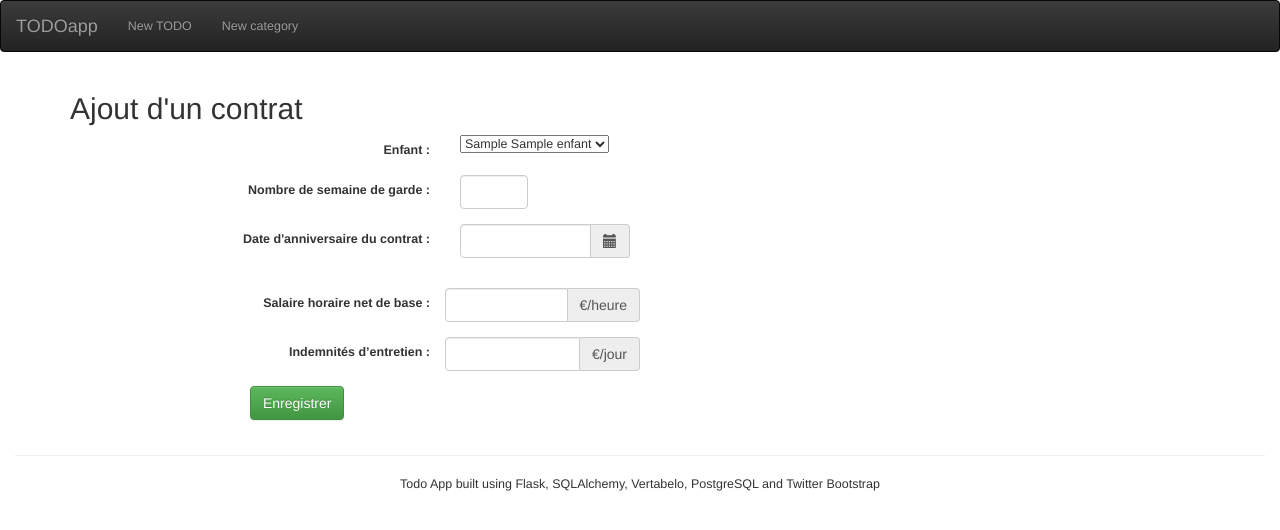
After one commit to CirdanTelrunya/bann, a Flask app: page /ajout-contrat in a window 1280 px wide. The commit adds this page. Shown: the top 530 px of the page. Run offline with Flask 2, Linux system fonts and the light colour scheme; tables that the repository leaves empty hold one stand-in row (values such as "Sample post"); parts of the project's set-up code (start-up, migrations or seed data) failed here and were passed over; some libraries are stand-ins or nearby versions.

Commit message:
Add table to horaire. Add new contract

```diff
--- a/app/templates/layout.html
+++ b/app/templates/layout.html
@@ -13,41 +13,16 @@
 
     <script src="/static/js/jquery-2.1.3.js"></script>
     <script src="/static/js/moment.min.js"></script>
+    <script src="/static/js/fr.js"></script>
     <script src="/static/js/bootstrap.js"></script>
     <script src="/static/js/bootstrap-select.js"></script>
-    <script src="/static/js/bootstrap-datetimepicker.min.js" />
+    <script src="/static/js/bootstrap-datetimepicker.min.js"></script>
     <script>
         $(document).ready(function () {
             $('.selectpicker').selectpicker();
         })
     </script>
     <style type="text/css">
-
-        #rounded {
-            border: 2px solid #7087a1;
-            padding: 10px 20px;
-            background: #d8dcee;
-            border-radius: 10px;
-            max-width: 350px;
-        }
-
-         #category-table {
-            max-width: 300px;
-	    border: 0px;
-         }
-
-         #category-table tbody tr > td.success {
-             background-color: #8cbfee !important;
-        }
-        #todo-table {
-            max-width: 1000px;
-        }
-        #todo-table tbody tr.success {
-            background-color: #8cbfee !important;
-        }
-        form {
-            display: inline-block;
-        }
 	/* xs < 768 */
 	@media screen and (max-width: 767px) {
 	    body {
--- /dev/null
+++ b/app/templates/new-contract.html
@@ -0,0 +1,64 @@
+{% extends "layout.html" %}
+{% block content %}
+<div class="container">
+  <h2>Ajout d'un contrat</h2>
+  <form class="form-horizontal">
+    <div class="form-group">
+      <label class="control-label col-sm-4" for="enfant">Enfant&nbsp;:</label>
+      <div class="col-sm-8">
+        <select class="selectpicker" id="enfant" name="enfant" required>
+	  {% for enfant in enfants %}
+          <option value="{{ enfant.id }}">{{enfant.prenom}}&nbsp;{{enfant.nom}}</option>
+          {% endfor %}
+	</select>
+      </div>
+    </div>
+    <div class="form-group">
+      <label class="control-label col-sm-4" for="nbWeeks">Nombre de semaine de garde&nbsp;:</label>
+      <div class="col-sm-1">
+	<input type="number" min="0" max="52" name="nbWeeks" id="nbWeeks" class="form-control" />
+      </div>
+    </div>
+    <div class="form-group">
+      <label class="control-label col-sm-4" for="anniversaire">Date d'anniversaire du contrat&nbsp;:</label>
+
+      <div class="form-group">
+	<div class="col-sm-2">
+	  <div class='input-group date' id='datetimepicker1'>
+	    <input name="anniversaire" id="anniversaire" type='text' class="form-control" />
+	    <span class="input-group-addon">
+	      <span class="glyphicon glyphicon-calendar"></span>
+	    </span>
+	  </div>
+	</div>
+      </div>
+    </div>
+    <script type="text/javascript">
+      $(function () {
+	  $('#datetimepicker1').datetimepicker({locale: 'fr', viewMode: 'days', format: 'DD/MM/YYYY'});
+      });
+    </script>
+    <div class="form-group">
+      <label class="control-label col-sm-4" for="salaire">Salaire horaire net de base&nbsp;:</label>
+      <div class="input-group col-sm-2">
+	<input type="text" name="salaire" id="salaire" class="form-control" />
+	<span class="input-group-addon">€/heure</span>
+      </div>
+    </div>
+    <div class="form-group">
+      <label class="control-label col-sm-4" for="indemnite">Indemnités d’entretien&nbsp;:</label>
+      <div class="input-group col-sm-2">
+	<input type="text" name="indemnite" id="indemnite" class="form-control" />
+	<span class="input-group-addon">€/jour</span>
+      </div>
+    </div>
+    <div class="form-group">
+      <!-- <div class="col-sm-offset-2 col-sm-10"> -->
+      <div class="col-sm-offset-2">
+	<button type="submit" class="btn btn-success">Enregistrer</button>
+      </div>
+    </div>
+  </form>
+</div>
+
+{% endblock %}
--- a/app/views/main.py
+++ b/app/views/main.py
@@ -72,3 +72,10 @@ def test_horaire():
             return '<h1>Hello World</h1><br />'+request.form['submit']
     else:
         return render_template('horaire.html')
+
+@app.route('/ajout-contrat', methods=['GET', 'POST'])
+def add_contract():
+    if request.method == 'POST':
+        return render_template('new-contract.html')
+    else:
+        return render_template('new-contract.html', enfants=Enfant.query.all())
```
Also changed, not shown: app/templates/horaire.html (+31 -9 lines).
